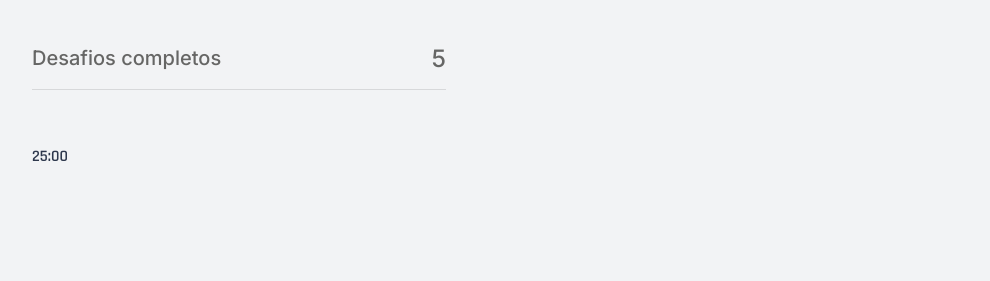
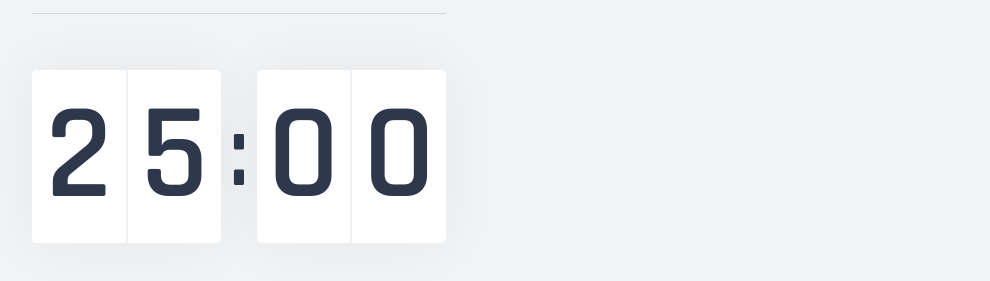
Before and after one commit to vitorgsevero/next-level-week-react, a Next.js app: page / in a window 1280 px wide. Shown: the part 377-658 px from the top of the page, without its empty margins (144-1134 px from the left). Built offline with nearby package versions, Linux system fonts and the light colour scheme.

Commit message:
feat: countdown layout adjusted

```diff
--- a/src/pages/_document.tsx
+++ b/src/pages/_document.tsx
@@ -5,6 +5,7 @@ export default class MyDocument extends Document{
         return(
         <Html>
             <Head>
+            <link rel="shortcut icon" href="favicon.png" type="image/x-png"/>
             <link rel="preconnect" href="https://fonts.gstatic.com" />
             <link href="https://fonts.googleapis.com/css2?family=Inter:wght@400;500;600&family=Rajdhani:wght@600&display=swap" rel="stylesheet" />
             </Head>
--- a/src/pages/index.tsx
+++ b/src/pages/index.tsx
@@ -2,12 +2,19 @@ import { CompletedChallenges } from "../components/CompletedChallenges";
 import { Countdown } from "../components/Countdown";
 import { ExperienceBar } from "../components/ExperienceBar";
 import { Profile } from '../components/Profile';
+
+import Head from 'next/head'
 
 import styles from '../styles/pages/Home.module.css';
 
 export default function Home() {
   return (
     <div className={styles.container}>
+
+    <Head>
+      <title> Início | move.it </title>
+    </Head>
+
     <ExperienceBar />
 
     <section>
--- a/src/styles/components/Countdown.module.css
+++ b/src/styles/components/Countdown.module.css
@@ -5,3 +5,35 @@
     font-weight: 600;
     color: var(--title);
 }
+
+.countdownContainer > div {
+    flex: 1;
+
+    display: flex;
+    align-items: center;
+    justify-content: space-evenly;
+
+    background: var(--white);
+    box-shadow: 0 0 60px rgba(0, 0, 0, 0.05);
+    border-radius: 5px;
+    font-size: 8.5rem;
+    text-align: center;
+}
+
+.countdownContainer > div span {
+    flex: 1;
+}
+
+
+.countdownContainer > div span:first-child {
+    border-right: 1px solid #f0f1f3;
+}
+
+.countdownContainer > div span:last-child {
+    border-left: 1px solid #f0f1f3;
+}
+
+.countdownContainer > span {
+    font-size: 6.25rem;
+    margin: 0 0.5rem;
+}
```
